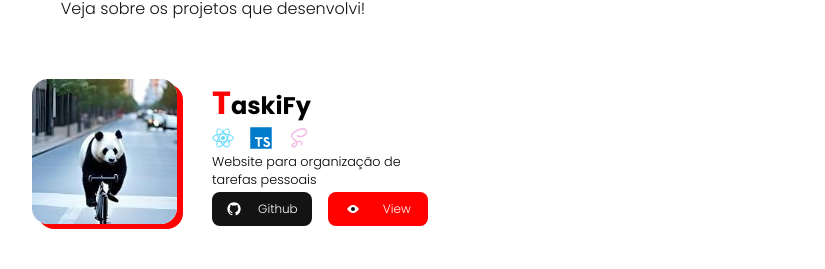
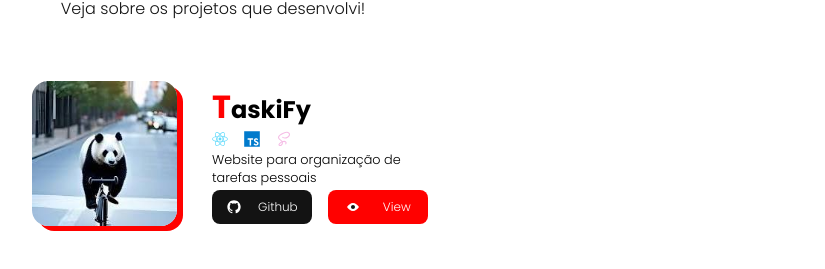
Before and after one commit to YannGabriel/portfolio, a React (Vite) app: page / in a window 1280 px wide. Shown: the part 2667-2936 px from the top of the page, without its empty margins (32-857 px from the left). Built offline with nearby package versions, Linux system fonts and the light colour scheme.

Commit message:
re-update tecs sizes (22 -> 16)

```diff
--- a/src/components/Projects/project.tsx/project.tsx
+++ b/src/components/Projects/project.tsx/project.tsx
@@ -51,7 +51,9 @@ export const Project = () =>{
             <div className={styles.projectTecs}>
               {project.tecs?.map((tec) => (
                 <div>
-                  <img src={tec.logo} alt="" />
+                  <img src={tec.logo}
+                  className={styles.projectTec}
+                  alt={tec.name} />
                 </div>
               ))}
             </div>
--- a/src/components/Projects/projects.module.scss
+++ b/src/components/Projects/projects.module.scss
@@ -32,7 +32,9 @@
   min-height: 90vh;
   .project{
     width: 370px;
+    height: 150px;
     display: grid;
+    align-items: center;
     gap: 2rem;
     grid-template-columns: 40% 60%;
 
@@ -58,6 +60,10 @@
         display: flex;
         flex-wrap: wrap;
         gap: 1rem;
+
+        .projectTec{
+          width: 1rem;
+        }
       }
 
       .aboutProject{
```
